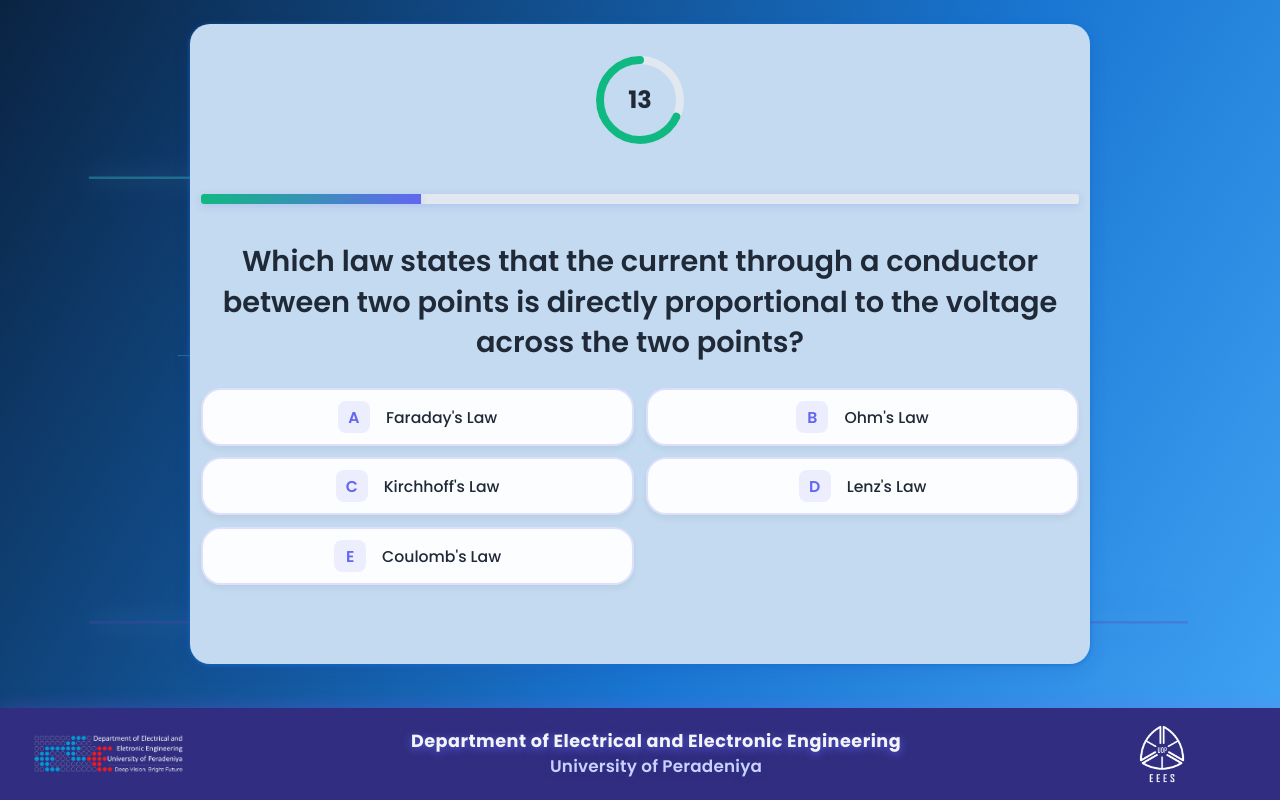
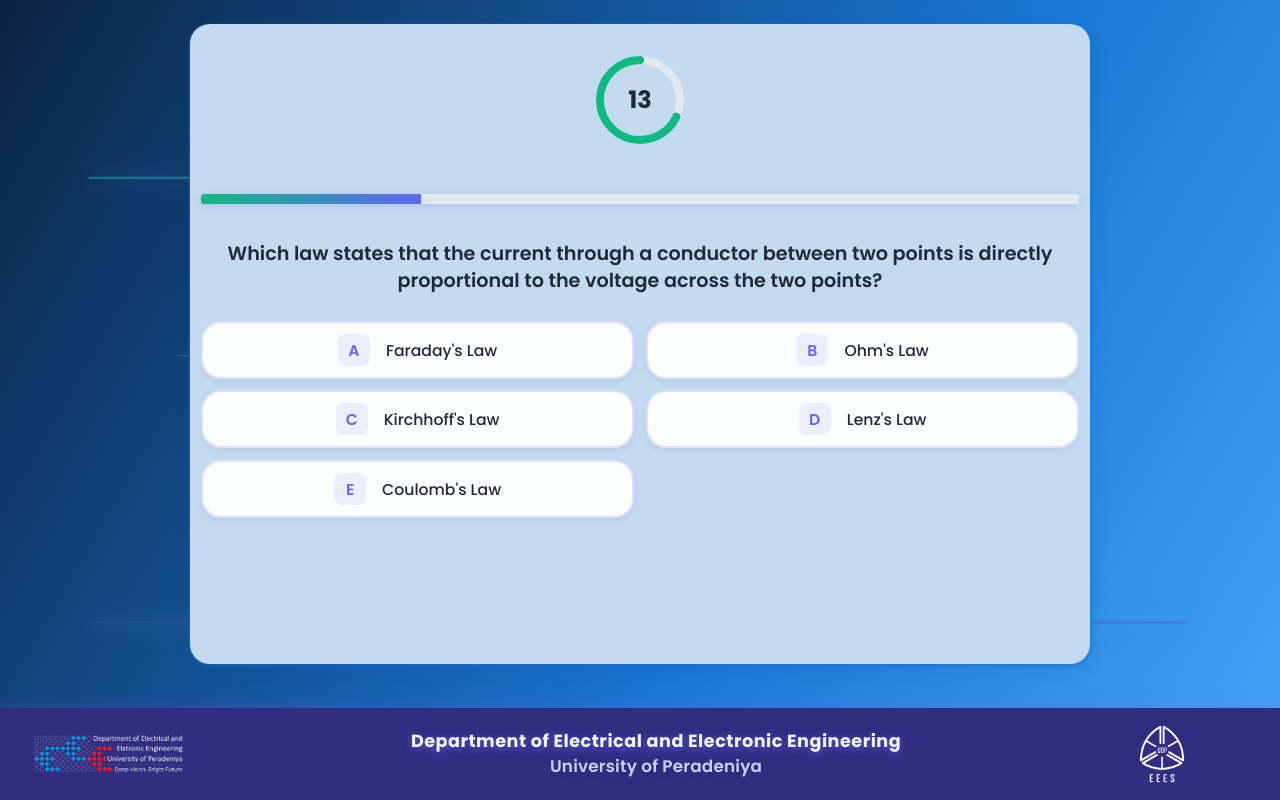
Before and after one commit to thaveeshadithya/quiz, a React (Vite) app: page / in a window 1280 px wide. Both pictures are taken after a click on the button "Start Quiz". Built offline with nearby package versions, Linux system fonts and the light colour scheme.

Commit message:
Update Quiz.tsx

```diff
--- a/src/components/Quiz.tsx
+++ b/src/components/Quiz.tsx
@@ -305,7 +305,7 @@ const Quiz: React.FC<QuizProps> = ({ questions }) => {
             <QuestionText
                 initial={{ opacity: 0, y: 20 }}
                 animate={{ opacity: 1, y: 0 }}
-                style={{ fontSize: '1.8rem', lineHeight: 1.4 }}
+                style={{ fontSize: '1.2rem', lineHeight: 1.4 }}
             >
                 {currentQuestion.question}
             </QuestionText>
```
